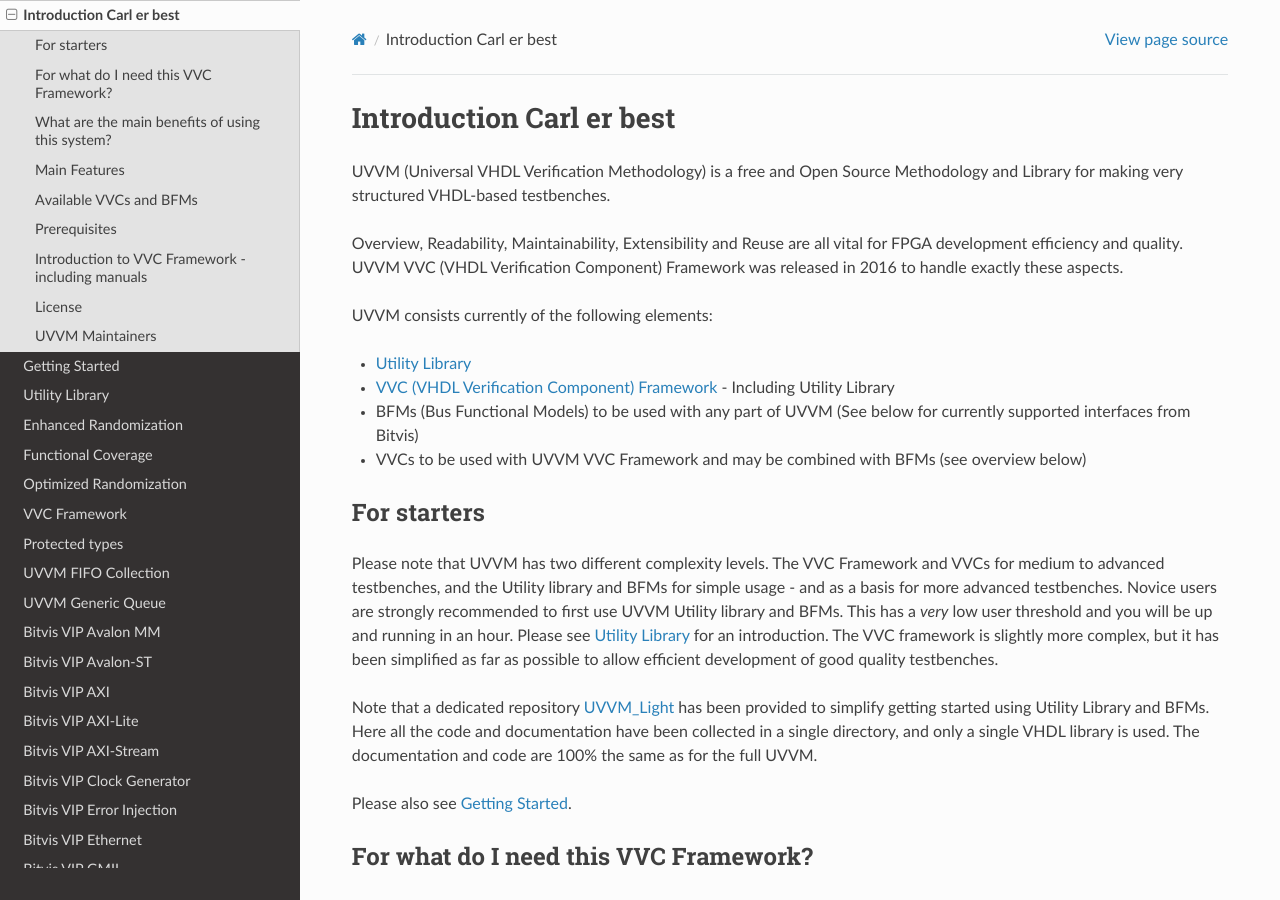
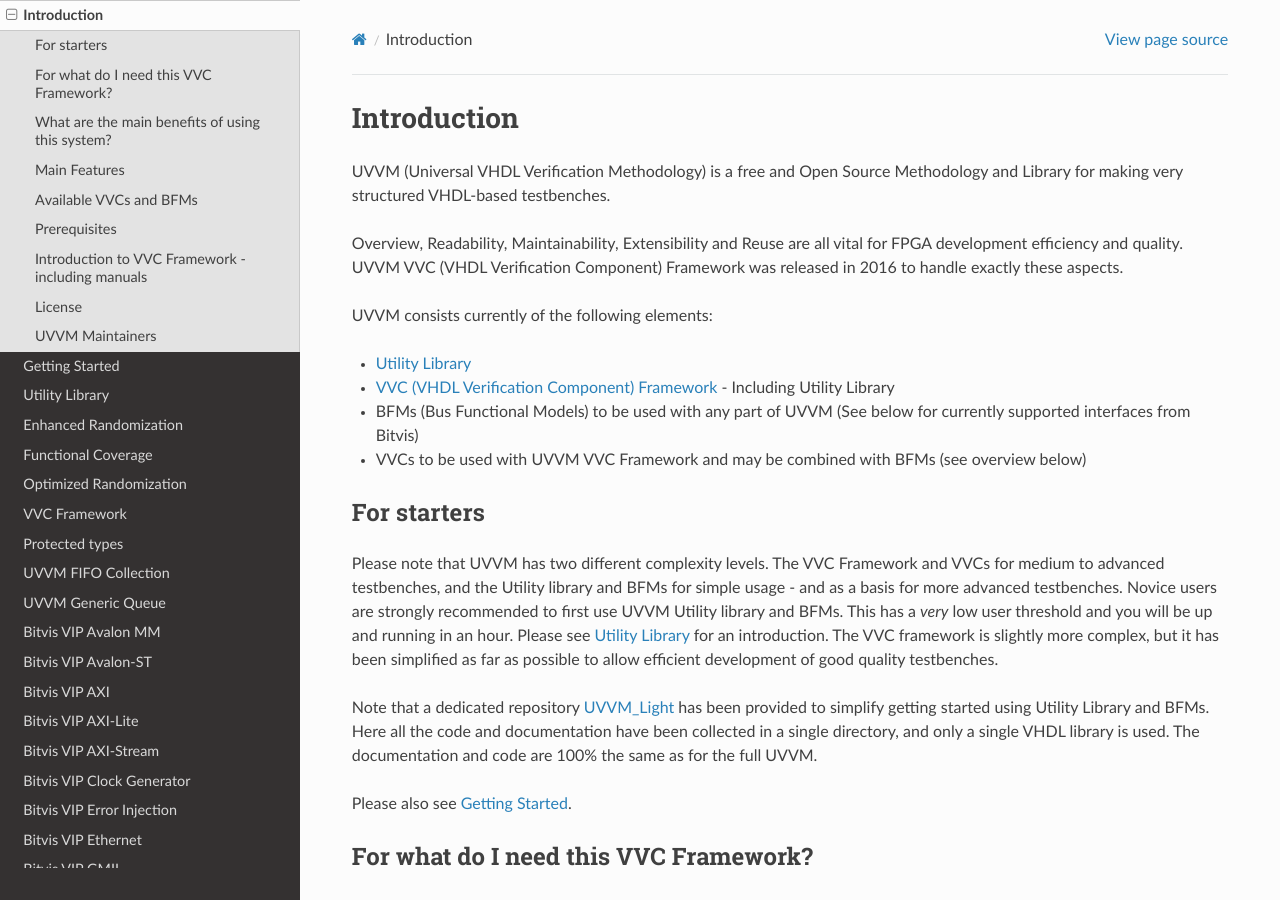
Before and after one commit to UVVM/UVVM_test.github.io, a Sphinx documentation site: the page built from docs/source/uvvm_intro.rst, in a window 1280 px wide and 900 px high. Built offline with Sphinx 7.4.7 and the Read the Docs theme 2.0.0, drawn with Linux system fonts in a browser that asks for light colours.

Commit message:
Minor change on uvvm_intro.rst

```diff
--- a/docs/source/uvvm_intro.rst
+++ b/docs/source/uvvm_intro.rst
@@ -1,5 +1,5 @@
 ##################################################################################################################################
-Introduction Carl er best
+Introduction
 ##################################################################################################################################
 
 UVVM (Universal VHDL Verification Methodology) is a free and Open Source Methodology and Library for making very structured
```
